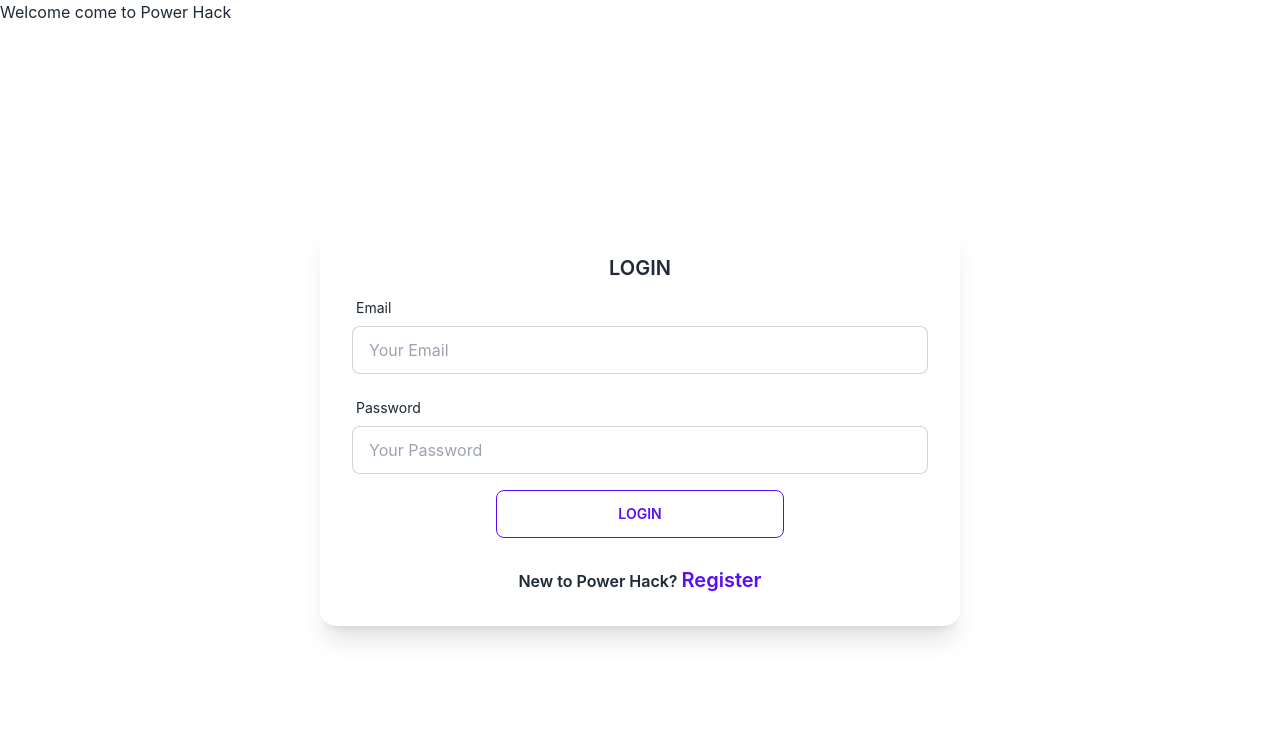
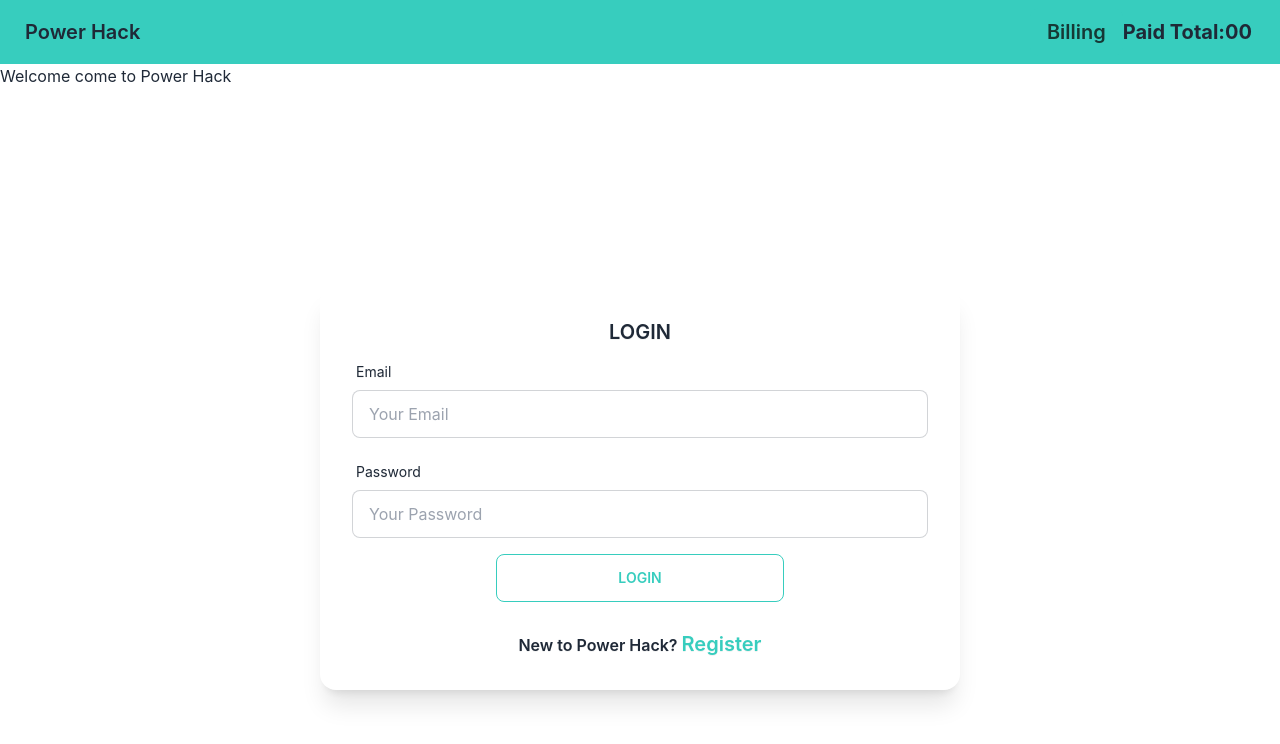
Before and after one commit to engrkashem/power-hack-billing-app, a React (Create React App) app: page / in a window 1280 px wide. Shown: the top 744 px of the page. Built offline with nearby package versions, Linux system fonts and the light colour scheme.

Commit message:
navbar added

```diff
--- a/src/App.js
+++ b/src/App.js
@@ -1,10 +1,12 @@
 import { Routes, Route } from "react-router-dom";
 import Billing from "./Components/Billing";
 import Home from "./Components/Home";
+import NavBar from "./Components/NavBar";
 
 function App() {
   return (
     <div className="">
+      <NavBar></NavBar>
       <Routes>
         <Route path="/" element={<Home />}></Route>
         <Route path="/home" element={<Home />}></Route>
--- a/src/Components/Login.js
+++ b/src/Components/Login.js
@@ -75,9 +75,9 @@ const Login = ({ setAuth }) => {
                                 </span>}
                             </label>
                         </div>
-                        <input className='btn btn-outline btn-primary w-1/2 mx-auto block' type="submit" value='LOGIN' />
+                        <input className='btn btn-outline btn-accent w-1/2 mx-auto block' type="submit" value='LOGIN' />
                     </form>
-                    <p className=' font-semibold mt-5'>New to Power Hack? <span onClick={() => setAuth('register')} className=' text-primary text-xl cursor-pointer'>Register</span></p>
+                    <p className=' font-semibold mt-5'>New to Power Hack? <span onClick={() => setAuth('register')} className=' text-accent text-xl cursor-pointer'>Register</span></p>
                 </div>
             </div>
         </div>
--- /dev/null
+++ b/src/Components/NavBar.js
@@ -0,0 +1,20 @@
+import React from 'react';
+import { Link } from "react-router-dom";
+
+const NavBar = () => {
+    return (
+        <div class="navbar bg-accent">
+            <div class="navbar-start">
+                <Link to={'/'} class="btn btn-ghost normal-case text-xl">Power Hack</Link>
+            </div>
+            <div class="navbar-end">
+                <Link className='btn btn-accent text-xl normal-case' to={'/billing'}>Billing</Link>
+                <p className=' text-xl font-bold mr-5'>Paid Total:
+                    <span>00</span>
+                </p>
+            </div>
+        </div>
+    );
+};
+
+export default NavBar;
--- a/src/Components/Register.js
+++ b/src/Components/Register.js
@@ -95,9 +95,9 @@ const Register = ({ setAuth }) => {
                                     className="label-text-alt text-rose-500">{errors.password.message}
                                 </span>}
                             </label>
-                        </div><input className='btn btn-outline btn-primary w-1/2 mx-auto block' type="submit" value='SIGN UP' />
+                        </div><input className='btn btn-outline btn-accent w-1/2 mx-auto block' type="submit" value='SIGN UP' />
                     </form>
-                    <p className=' font-semibold mt-5'>Already User to Power Hack? <span onClick={() => setAuth('login')} className='text-primary text-xl cursor-pointer'> Please Login</span></p>
+                    <p className=' font-semibold mt-5'>Already User to Power Hack? <span onClick={() => setAuth('login')} className='text-accent text-xl cursor-pointer'> Please Login</span></p>
                 </div>
             </div>
         </div>
```
